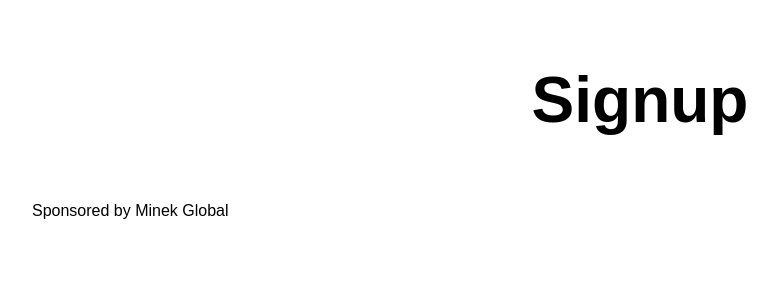
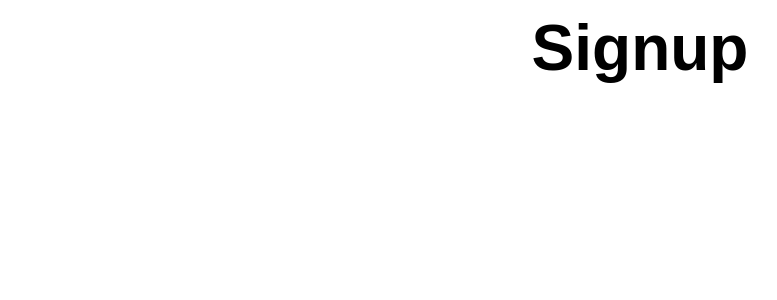
Before and after one commit to nathanielekanem/justCause, a Next.js app: page /signup in a window 1280 px wide. Shown: the top 300 px of the page, without its empty margins (0-777 px from the left). Built offline with nearby package versions, Linux system fonts and the light colour scheme.

Commit message:
more changes

```diff
--- a/pages/signup.js
+++ b/pages/signup.js
@@ -15,21 +15,6 @@ export default function Signup() {
           Signup
         </h1>
       </main>
-
-      <footer className={styles.footer}>
-        {/*<a href="./">
-          Powered by{' '}
-          <span className={styles.logo}>
-            <Image src="/vercel.svg" alt="Vercel Logo" width={72} height={16} />
-          </span>
-        </a>*/}
-        <a href="https://www.minekglobal.com" rel="noopener noreferrer">
-          Sponsored by Minek Global
-          {/*<span className={styles.logo}>
-            <Image src="https://www.minekglobal.com/Minek%20Global%20Business%20Nigeria%20Limited_files/logo.png" alt="Minek Logo" width={72} height ={22} />
-        </span>*/}
-        </a>
-      </footer>
     </div>
   )
 }
--- a/styles/Signup.module.css
+++ b/styles/Signup.module.css
@@ -4,7 +4,7 @@
 
 .main {
     min-height: 10vh;
-    padding: 4rem 0;
+    padding: 2rem 0;
     flex: 1;
     display: flex;
     flex-direction: column;
@@ -25,7 +25,7 @@
 
   .title {
     margin: 0;
-    line-height: 1.15;
+    line-height: .5;
     font-size: 4rem;
   }
 
```
